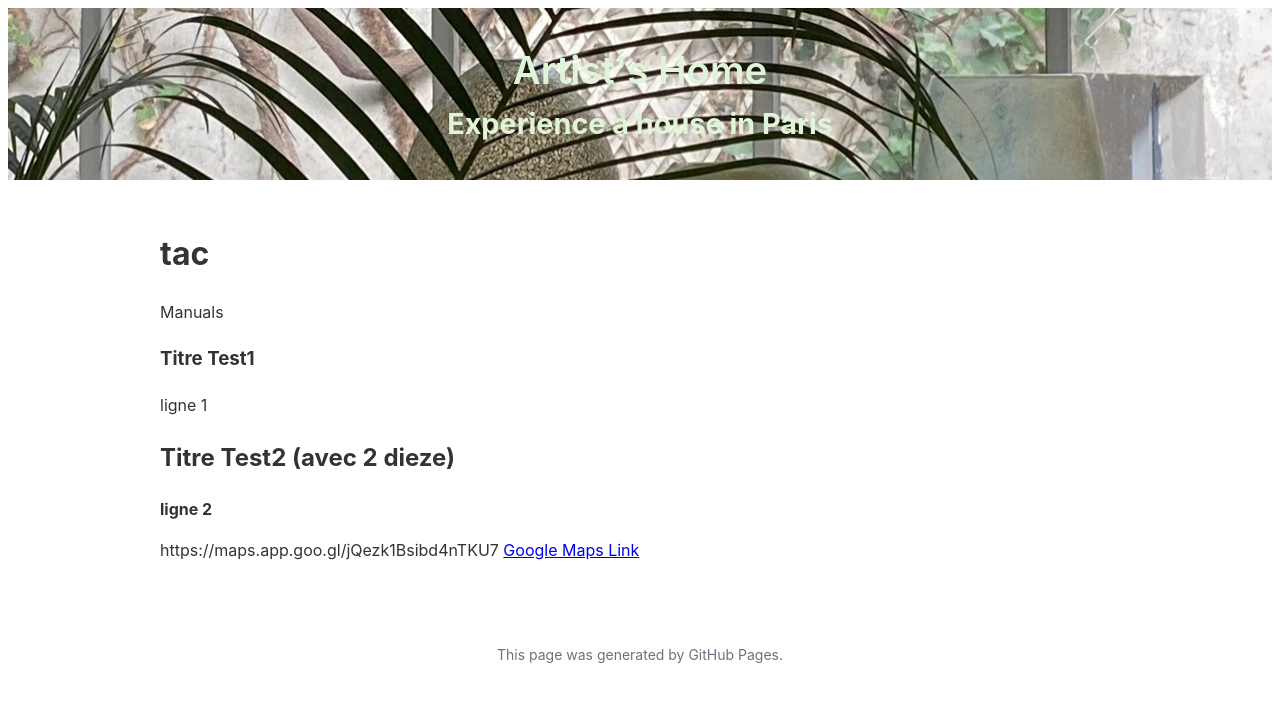
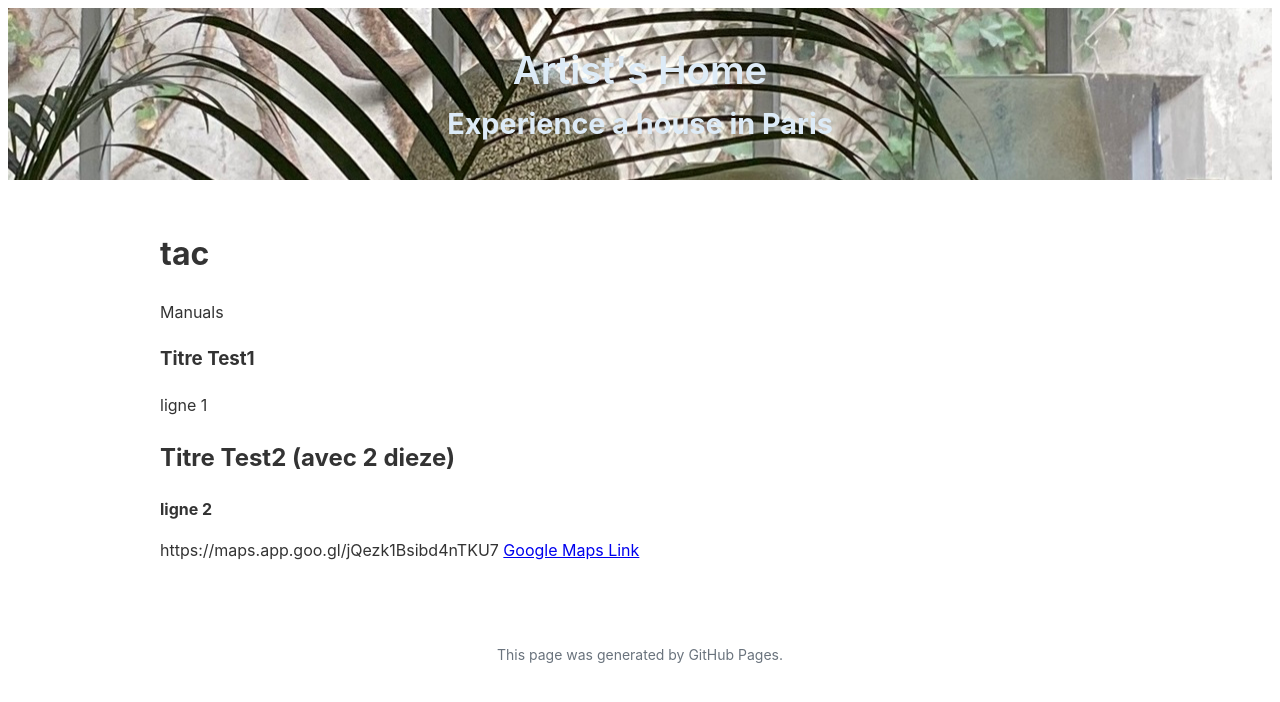
Before and after one commit to PhilAlain/tac, a Jekyll site: the page built from README.md, in a window 1280 px wide. Shown: the top 702 px of the page. Built offline with Jekyll 4.4.1, drawn with Linux system fonts in a browser that asks for light colours; our own code applies the rules of GitHub Pages for plain Markdown files.

Commit message:
Update default.html

```diff
--- a/_layouts/default.html
+++ b/_layouts/default.html
@@ -21,13 +21,13 @@
       .project-name {
         margin: 0;
         font-size: 2.4rem;
-        color: #DFF4D9;
+        color: #DDEBF7;
         font-weight: 600;
       }
       .project-tagline {
         margin: 0;
         font-size: 1.8rem;
-        color: #DFF4D9;
+        color: #DDEBF7;
       }
       .main-content {
         max-width: 60rem;
```
